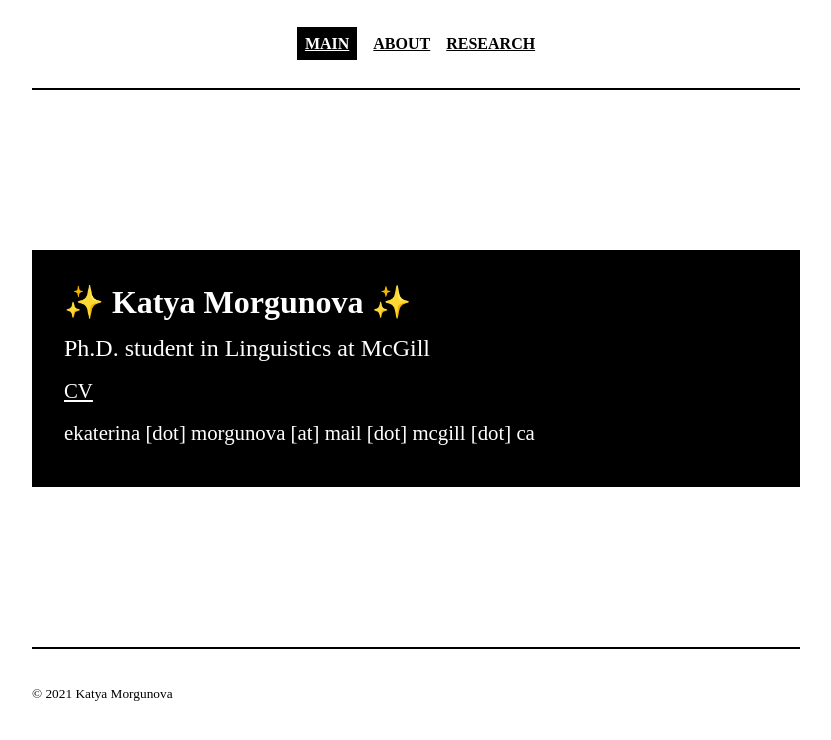
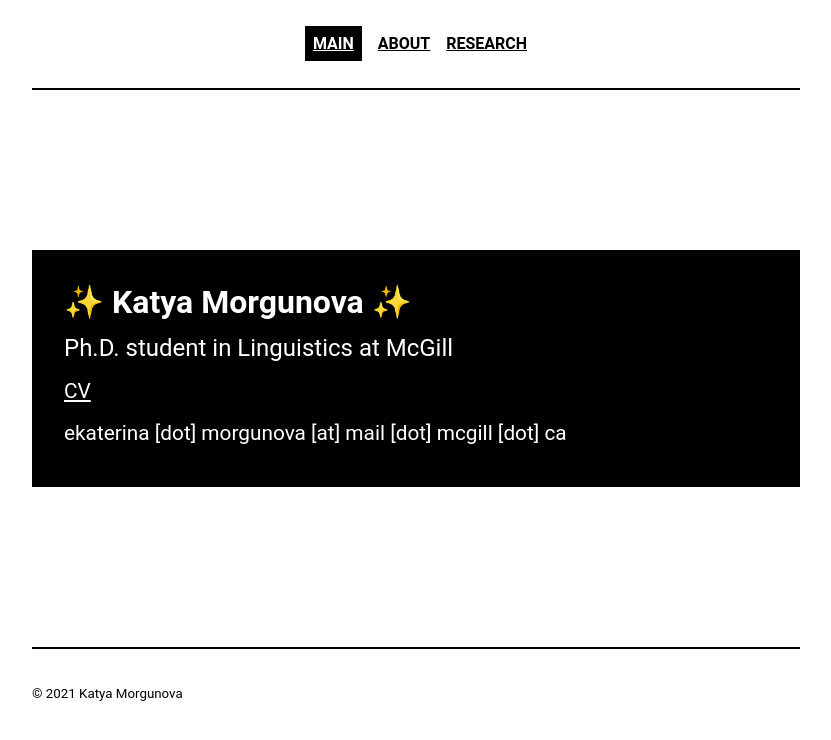
Before and after one commit to morgunova-katya/morgunova-katya.github.io, a Jekyll site: the page built from index.html, in a window 1280 px wide. Shown: the top 740 px of the page, without its empty margins (224-1055 px from the left). Built offline with Jekyll 4.4.1, drawn with Linux system fonts in a browser that asks for light colours; the list of posts is cut into pages by our own code.

Commit message:
delete roboto

```diff
--- a/_sass/_type.scss
+++ b/_sass/_type.scss
@@ -5,7 +5,7 @@ body {
   text-rendering: optimizeLegibility;
   -webkit-text-size-adjust: 100%;
   zoom: 1;
-  font-family: Roboto Slab;
+  font-family: Roboto;
 }
 
 header p strong {
```
Also changed, not shown: Roboto_Slab/LICENSE.txt (deleted), Roboto_Slab/README.txt (deleted), Roboto_Slab/RobotoSlab-VariableFont_wght.ttf (deleted), Roboto_Slab/static/RobotoSlab-Black.ttf (deleted), Roboto_Slab/static/RobotoSlab-Bold.ttf (deleted), Roboto_Slab/static/RobotoSlab-ExtraBold.ttf (deleted), Roboto_Slab/static/RobotoSlab-ExtraLight.ttf (deleted), Roboto_Slab/static/RobotoSlab-Light.ttf (deleted), Roboto_Slab/static/RobotoSlab-Medium.ttf (deleted), Roboto_Slab/static/RobotoSlab-Regular.ttf (deleted), Roboto_Slab/static/RobotoSlab-SemiBold.ttf (deleted), Roboto_Slab/static/RobotoSlab-Thin.ttf (deleted).
